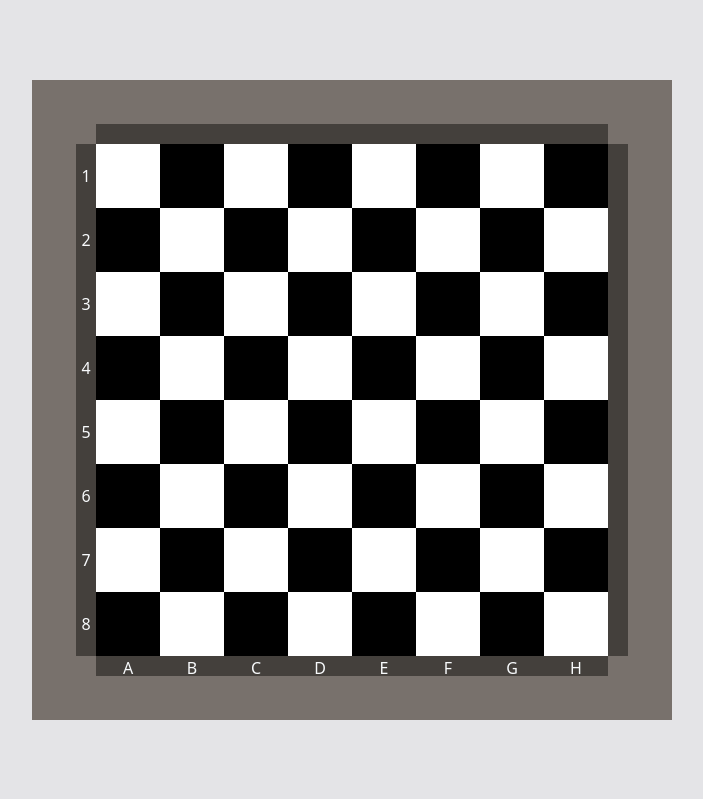
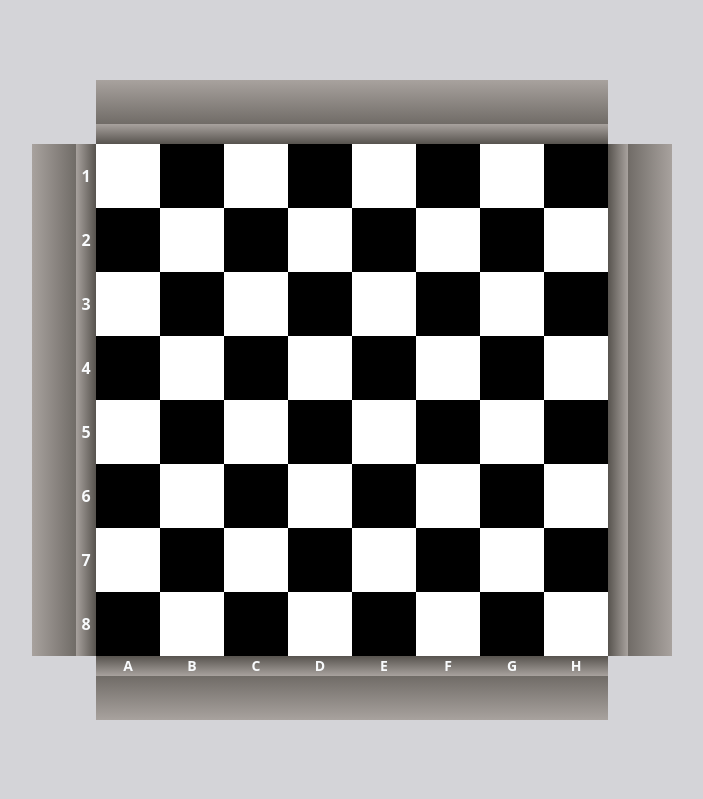
Before and after one commit to kativenOG/ChessBoard, a Next.js app: page / in a window 1280 px wide. Shown: the top 799 px of the page, without its empty margins (288-991 px from the left). Built offline with nearby package versions, Linux system fonts and the light colour scheme.

Commit message:
graphic changes

```diff
--- a/components/EmptyTile.js
+++ b/components/EmptyTile.js
@@ -4,11 +4,11 @@ function EmptyTile({dir}) {
   return (
     <>
         {(dir) ?
-            <div className=" w-16 h-16 flex justify-items-end items-end bg-stone-500">
-                  <div className=" bg-stone-700 h-5 w-16 gap-2"/>
+            <div className=" w-16 h-16 flex justify-items-end items-end bg-gradient-to-b from-stone-400 to-stone-600 ">
+                  <div className="bg-gradient-to-b  to-stone-600 from-stone-400 h-5 w-16 gap-2 "/>
             </div> :
-            <div className="w-16 h-16 flex flex-col justify-center items-start bg-stone-500">
-                  <div className=" bg-stone-700 h-16 w-5 gap-2"/>
+            <div className="w-16 h-16 flex flex-col justify-center items-start bg-gradient-to-l from-stone-400 to-stone-600 ">
+                  <div className="bg-gradient-to-l  to-stone-600 from-stone-400 h-16 w-5 gap-2"/>
             </div>
         }
     </>
--- a/components/OutsideH.js
+++ b/components/OutsideH.js
@@ -1,8 +1,16 @@
-function OutsideH({content}) {
+function OutsideH({content,i}) {
+  let empty= true
+  if(i==99) empty=false
   return (
-    <div className=" w-16 h-16 flex flex-col justify-items-center items-center bg-stone-500">
-      {(content) ? <div className=" bg-stone-700 h-5 w-16 gap-2 text-center text-slate-50">{content}</div> : ""}
-    </div>
+    <>
+      {
+        (empty) ?
+        <div className=" w-16 h-16 flex flex-col justify-items-center items-center bg-gradient-to-t from-stone-400 to-stone-600">
+          {(content) ? <div className="bg-gradient-to-t  to-stone-600 from-stone-400 h-5 w-16 gap-2 text-center text-slate-50 text-sm font-bold">{content}</div> : ""}
+        </div>
+        : <div className="bg-zinc-300 w-18 h-18"/>
+      }
+    </>
   )
 }
 export default OutsideH
--- a/components/OutsideV.js
+++ b/components/OutsideV.js
@@ -1,8 +1,16 @@
-function OutsideV({content}) {
+function OutsideV({content,i}) {
+  let empty= true
+  if(i==0 || i==9 || i==90) empty= false
   return (
-    <div className="w-16 h-16 flex flex-col justify-center items-end bg-stone-500">
-      {(content) ? <div className="flex justify-center items-center bg-stone-700 h-16 w-5 gap-2 text-center text-slate-50">{content}</div> : ""}
-    </div>
+    <>
+      {
+        (empty) ?
+        <div className="w-16 h-16 flex flex-col justify-center items-end bg-gradient-to-r from-stone-400 to-stone-600">
+          {(content) ? <div className="flex justify-center items-center bg-gradient-to-r to-stone-600 from-stone-400 h-16 w-5 gap-2 text-center text-slate-50 font-bold">{content}</div> : ""}
+        </div>
+        : <div className="bg-zinc-300 w-16 h-16"/>
+      }
+    </>
   )
 }
 
--- a/components/Tessera.js
+++ b/components/Tessera.js
@@ -2,8 +2,8 @@ function Tessera({color}) {
   return (
     <>
       {(color) ?
-        <div className="flex justify-center items-center h-16 w-16  bg-white" /> :
-        <div className="flex justify-center items-center h-16 w-16  bg-black" />
+        <div className="flex justify-center items-center h-18 w-18  bg-white" /> :
+        <div className="flex justify-center items-center h-18 w-18  bg-black" />
       }
     </>
   )
--- a/pages/index.js
+++ b/pages/index.js
@@ -17,8 +17,8 @@ export default function Home() {
 
     if(i<9 && i>0)  squareList[i]= <EmptyTile dir={1}/>
     else if( (i+1)%10==0 && i!=9 && i!=99 ) squareList[i] = <EmptyTile dir={0}/>
-    else if( i%10 == 0 || i==9 ) squareList[i] = <OutsideV content={ver[(i/10)-1]}/>
-    else if(i>90)  squareList[i]= <OutsideH content={oriz[i-91]}/>
+    else if( i%10 == 0 || i==9 ) squareList[i] = <OutsideV content={ver[(i/10)-1]} i={i}/>
+    else if(i>90)  squareList[i]= <OutsideH content={oriz[i-91]} i={i}/>
     else {
       if(inverse%8!=0) counter= !counter
       squareList[i] = <Tessera color={counter}/>
@@ -34,8 +34,8 @@ export default function Home() {
         <link rel="icon" href="/public/favicon.ico" />
     </Head>
 
-    <div className="flex items-center justify-center bg-zinc-200 h-full w-full">
-      <div className="grid grid-cols-10">
+    <div className="flex items-center justify-center h-full w-full bg-zinc-300">
+      <div className="grid grid-cols-10 ">
         {squareList}
       </div>
     </div>
```
Also changed, not shown: public/paperWallpaper.jpg (added).
